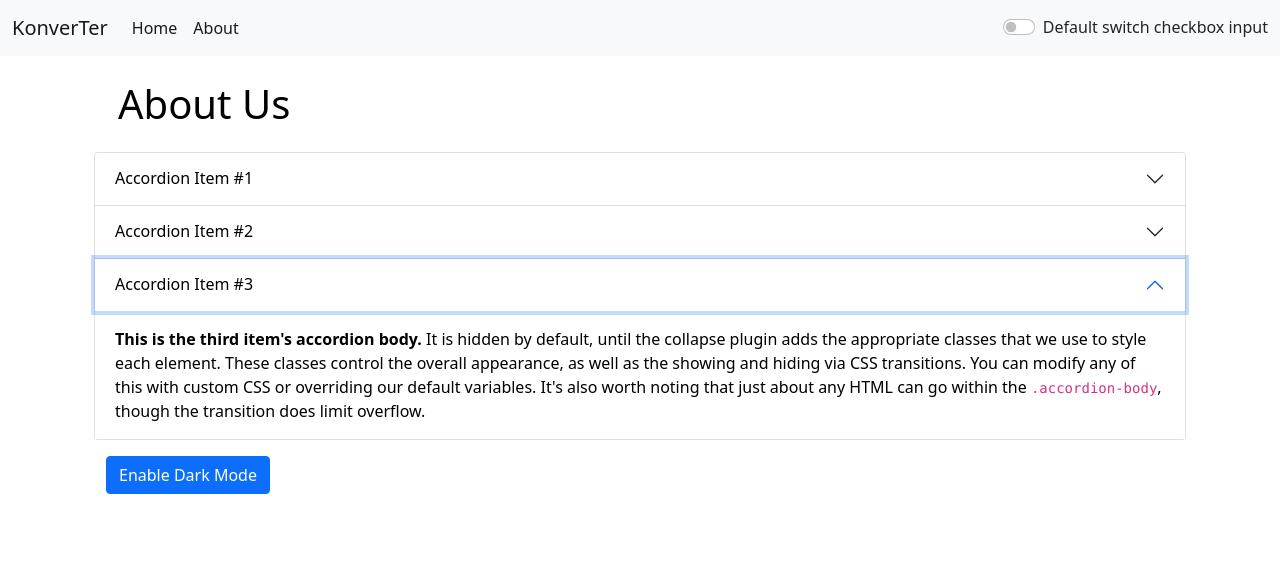
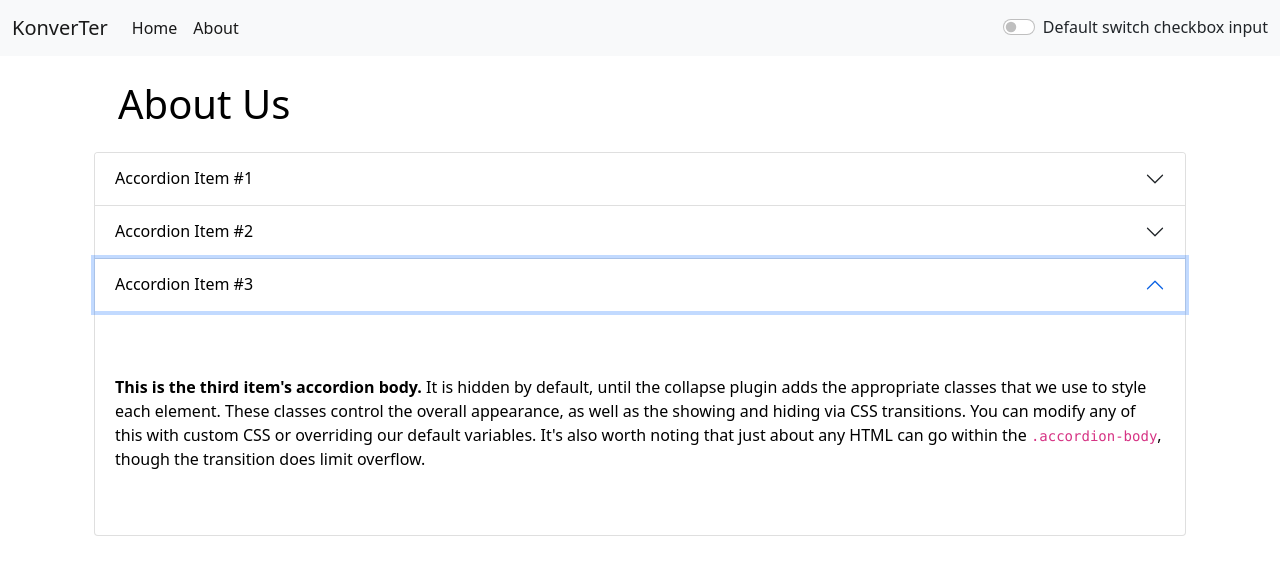
Before and after one commit to AhmadS7/react-progress, a React (Create React App) app: page /about in a window 1280 px wide. Both pictures are taken after a click on the button "Accordion Item #3". Shown: the top 572 px of the page. Built offline with nearby package versions, Linux system fonts and the light colour scheme.

Commit message:
little fixes

```diff
--- a/src/App.js
+++ b/src/App.js
@@ -4,7 +4,7 @@ import About from './components/About';
 import Alert from './components/Alert';
 import Navbar from './components/Navbar';
 import TextForm from './components/TextForm';
-import { BrowserRouter as Router, Switch, Route, Link } from 'react-router-dom';
+import { BrowserRouter as Router, Switch, Route } from 'react-router-dom';
 
 function App() {
   const [Mode, setMode] = useState('light');
--- a/src/components/About.js
+++ b/src/components/About.js
@@ -96,7 +96,12 @@ export default function About() {
               Accordion Item #3
             </button>
           </h2>
-          <div id="collapseThree" className="accordion-collapse collapse" aria-labelledby="headingThree" data-bs-parent="#accordionExample">
+          <div
+            id="collapseThree"
+            className="accordion-collapse collapse my-5"
+            aria-labelledby="headingThree"
+            data-bs-parent="#accordionExample"
+          >
             <div className="accordion-body" style={myStyle}>
               <strong>This is the third item's accordion body.</strong> It is hidden by default, until the collapse plugin adds the
               appropriate classes that we use to style each element. These classes control the overall appearance, as well as the showing
@@ -107,11 +112,11 @@ export default function About() {
           </div>
         </div>
       </div>
-      <div className="container my-3">
+      {/* <div className="container my-3">
         <button onClick={toggleStyle} className="btn btn-primary">
           {buttonText}
         </button>
-      </div>
+      </div> */}
     </div>
   );
 }
--- a/src/components/TextForm.js
+++ b/src/components/TextForm.js
@@ -76,7 +76,8 @@ export default function TextForm(props) {
         <h1 className="my-4">Text Summary</h1>
         <p>
           {' '}
-          It's has {text.split(' ').length - 1} words and and a total {text.length} characters{' '}
+          {/* It's has {text.split(' ').length - 1} words and and a total {text.length} characters{' '} */}
+          It's has {text.split(' ').filter((el) => el.length !== 0).length} words and and a total {text.length} characters{' '}
         </p>
 
         <p>{0.008 * text.split(' ').length} minutes read</p>
```
